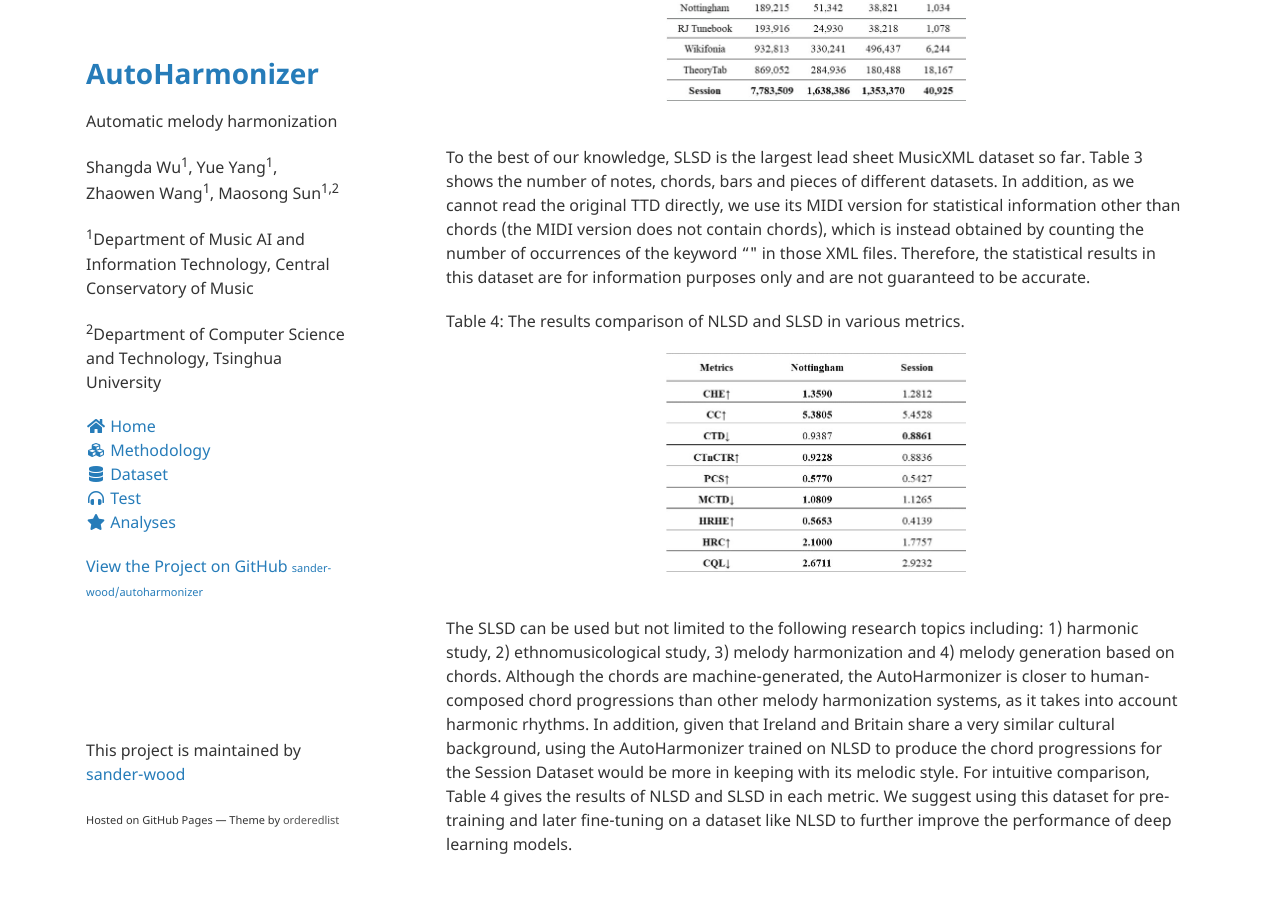
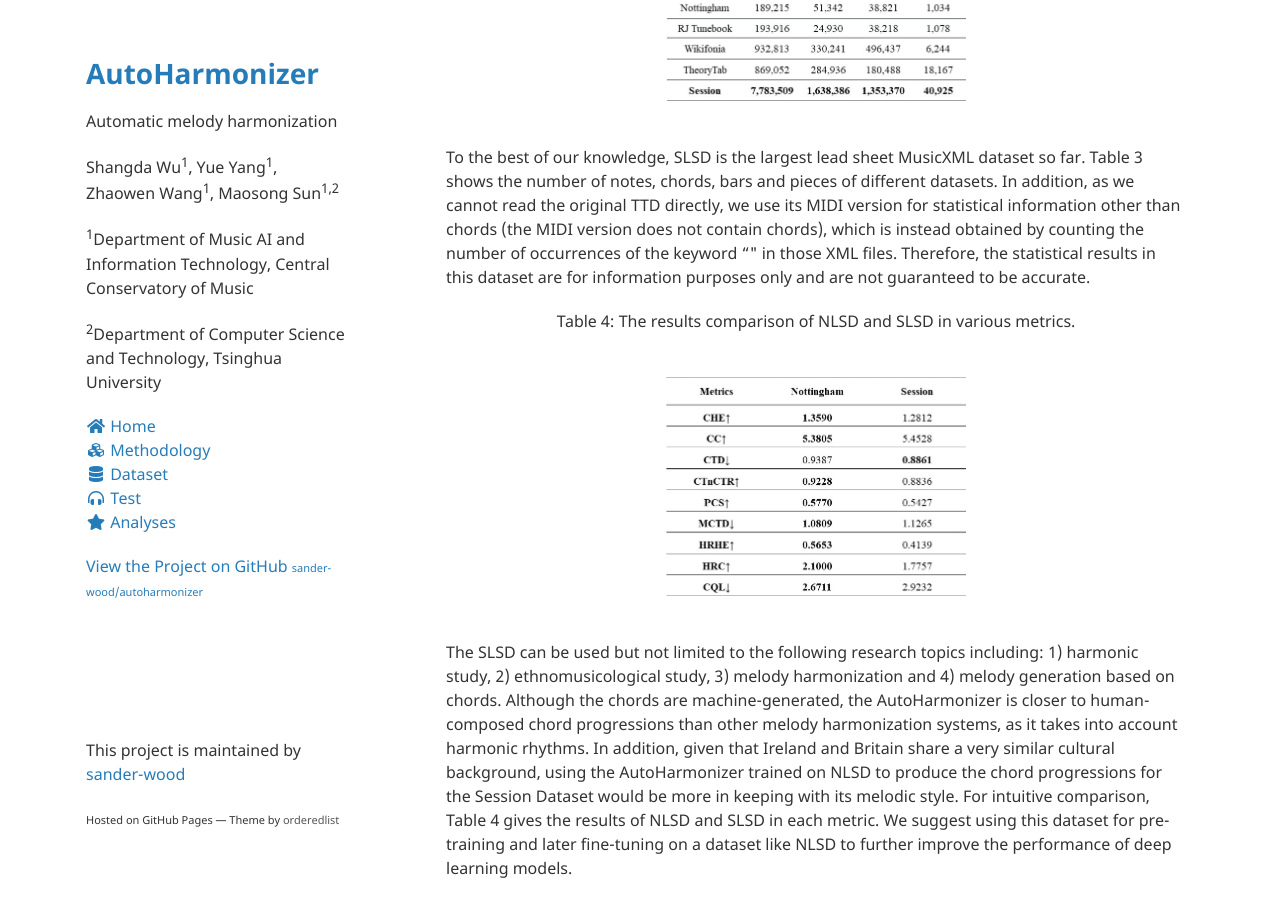
Before and after one commit to sander-wood/autoharmonizer, a Jekyll site: the page built from dataset.md, in a window 1280 px wide and 900 px high, scrolled down 530 px. Built offline with Jekyll 4.4.1, drawn with Linux system fonts in a browser that asks for light colours; nearby versions of some CDN libraries; before the commit the page ends 1406 px from its top, so only the background shows below that.

```diff
--- a/dataset.md
+++ b/dataset.md
@@ -16,7 +16,7 @@ Table 3: Comparison of some existing public lead sheetdatasets and the proposed
 
 To the best of our knowledge, SLSD is the largest lead sheet MusicXML dataset so far. Table 3 shows the number of notes, chords, bars and pieces of different datasets. In addition, as we cannot read the original TTD directly, we use its MIDI version for statistical information other than chords (the MIDI version does not contain chords), which is instead obtained by counting the number of occurrences of the keyword "<chord>" in those XML files. Therefore, the statistical results in this dataset are for information purposes only and are not guaranteed to be accurate.
 
-Table 4: The results comparison of NLSD and SLSD in various metrics.
+<center>Table 4: The results comparison of NLSD and SLSD in various metrics.</center>
 <br>
 <center><img src="figs/tbl4.jpg" alt="table4" style="zoom:50%"></center>
 <br>
```
